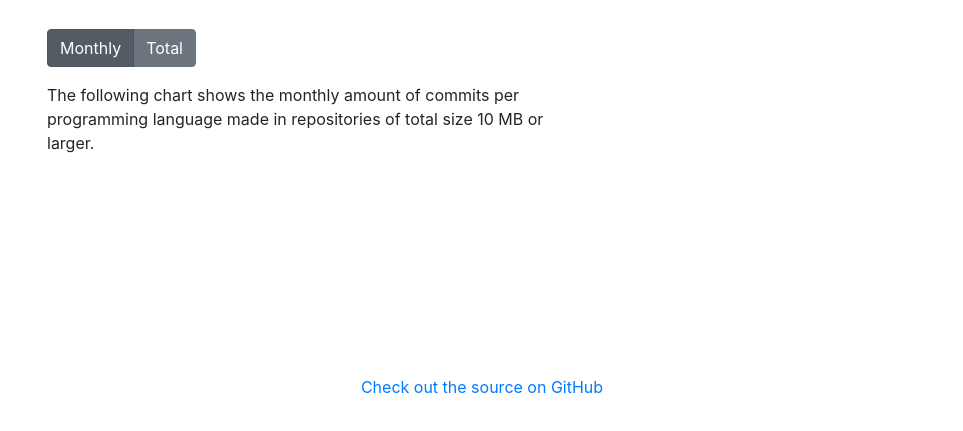
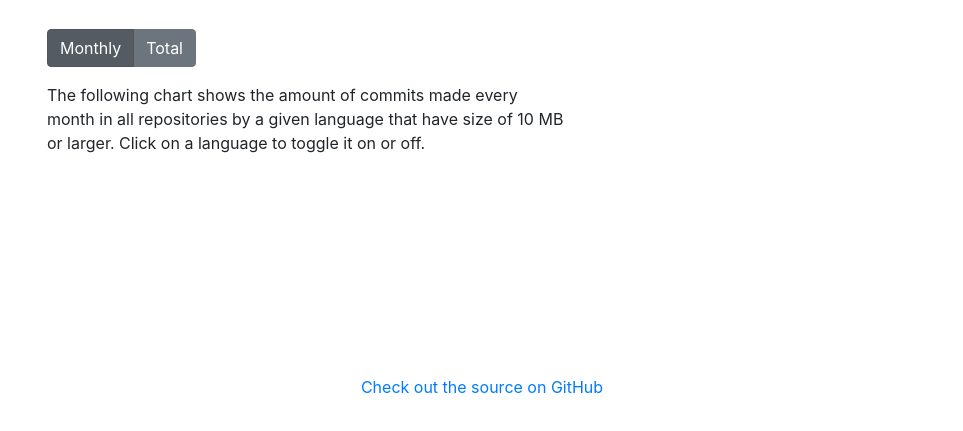
Before and after one commit to olegknyazev/language-trends, a plain HTML site: page language_trends/ui/templates/index.html in a window 1280 px wide. Shown: the part 123-554 px from the top of the page, without its empty margins (158-1121 px from the left). Drawn offline with nearby package versions, Linux system fonts and the light colour scheme; files that its build step writes are made by us from their sources; files whose address does not match are found by name.

Commit message:
Improve an informational message on the page a little bit

```diff
--- a/language_trends/ui/templates/index.html
+++ b/language_trends/ui/templates/index.html
@@ -32,10 +32,14 @@
         </label>
       </div>
       <div class="chart-description" id="monthly-description">
-        The following chart shows the monthly amount of commits per programming language made in repositories of total size 10 MB or larger.
+        The following chart shows the amount of commits made every month in all repositories
+        by a given language that have size of 10 MB or larger. Click on a language to toggle it
+        on or off.
       </div>
       <div class="chart-description" id="total-description" style="display: none;">
-        The following chart shows the cumulative amount of commits per programming language made in repositories of total size 10 MB or larger.
+        The following chart shows the cumulative amount of commits made in all repositories
+        by a given language that have size of 10 MB or larger. Click on a language to toggle
+        it on or off.
       </div>
     </div>
     <div class="container">
```
